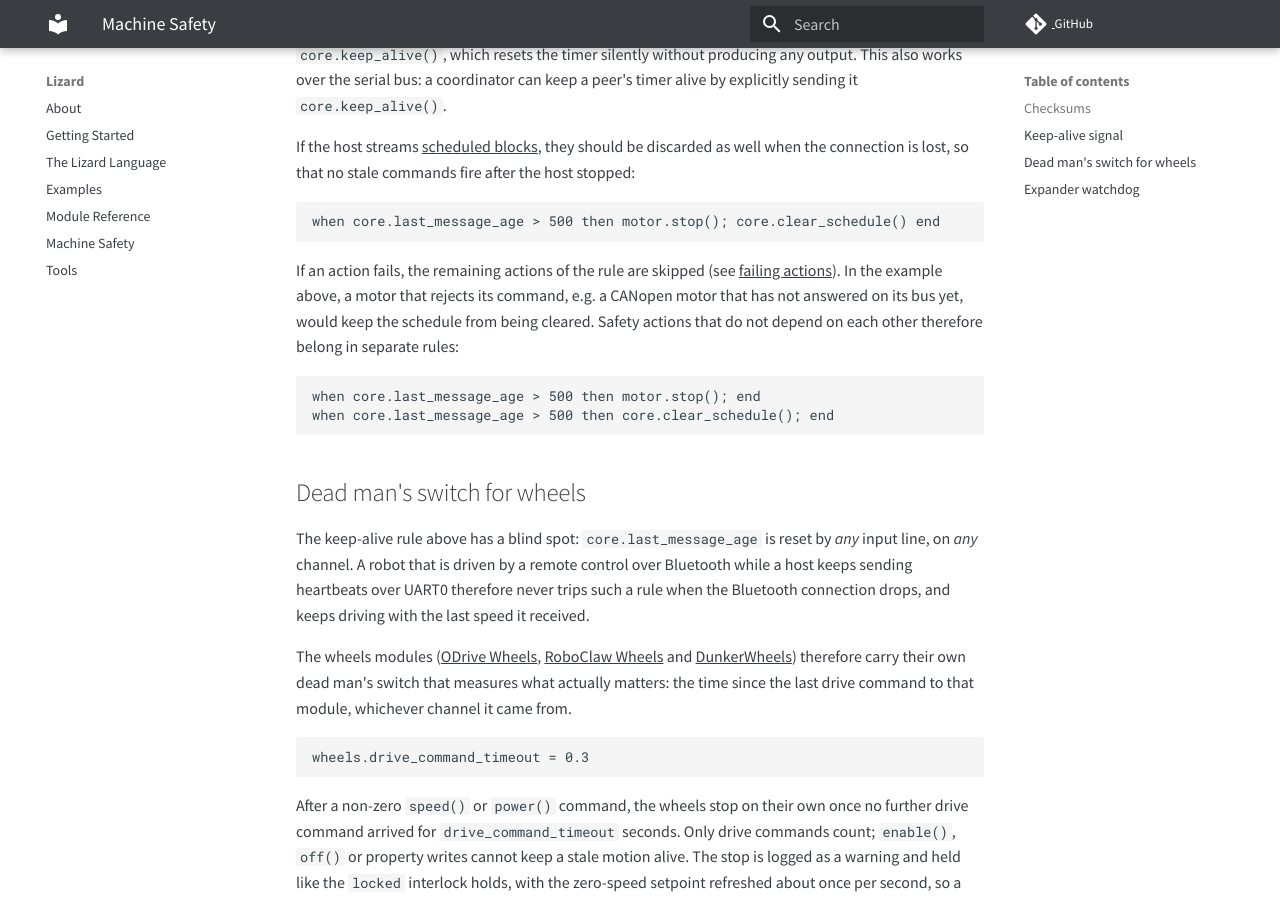
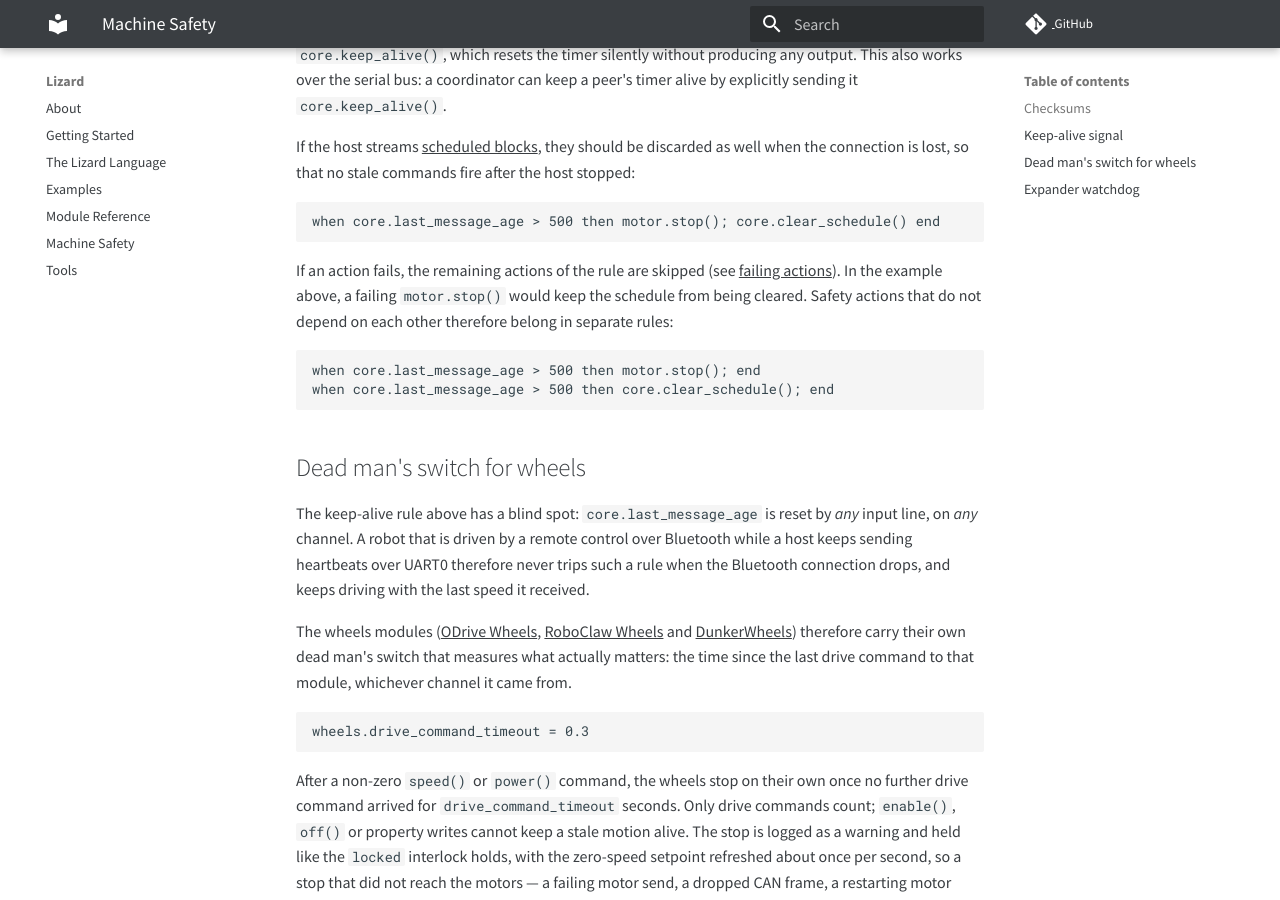
Before and after one commit to zauberzeug/lizard, an MkDocs documentation site: the page built from docs/machine_safety.md, in a window 1280 px wide and 900 px high, scrolled down 957 px. Built offline with MkDocs 1.6.1 and Material for MkDocs 9.7.7, drawn with Linux system fonts in a browser that asks for light colours; comment, search, counter and statistics services are not loaded.

Commit message:
Say that a failing action is not retried, and keep the safety example to the motor's own stop()

````diff
--- a/docs/machine_safety.md
+++ b/docs/machine_safety.md
@@ -40,7 +40,7 @@ when core.last_message_age > 500 then motor.stop(); core.clear_schedule() end
 ```
 
 If an action fails, the remaining actions of the rule are skipped (see [failing actions](language.md#actions)).
-In the example above, a motor that rejects its command, e.g. a CANopen motor that has not answered on its bus yet, would keep the schedule from being cleared.
+In the example above, a failing `motor.stop()` would keep the schedule from being cleared.
 Safety actions that do not depend on each other therefore belong in separate rules:
 
 ```
````
Also changed, not shown: docs/language.md (+1 -0 lines).
